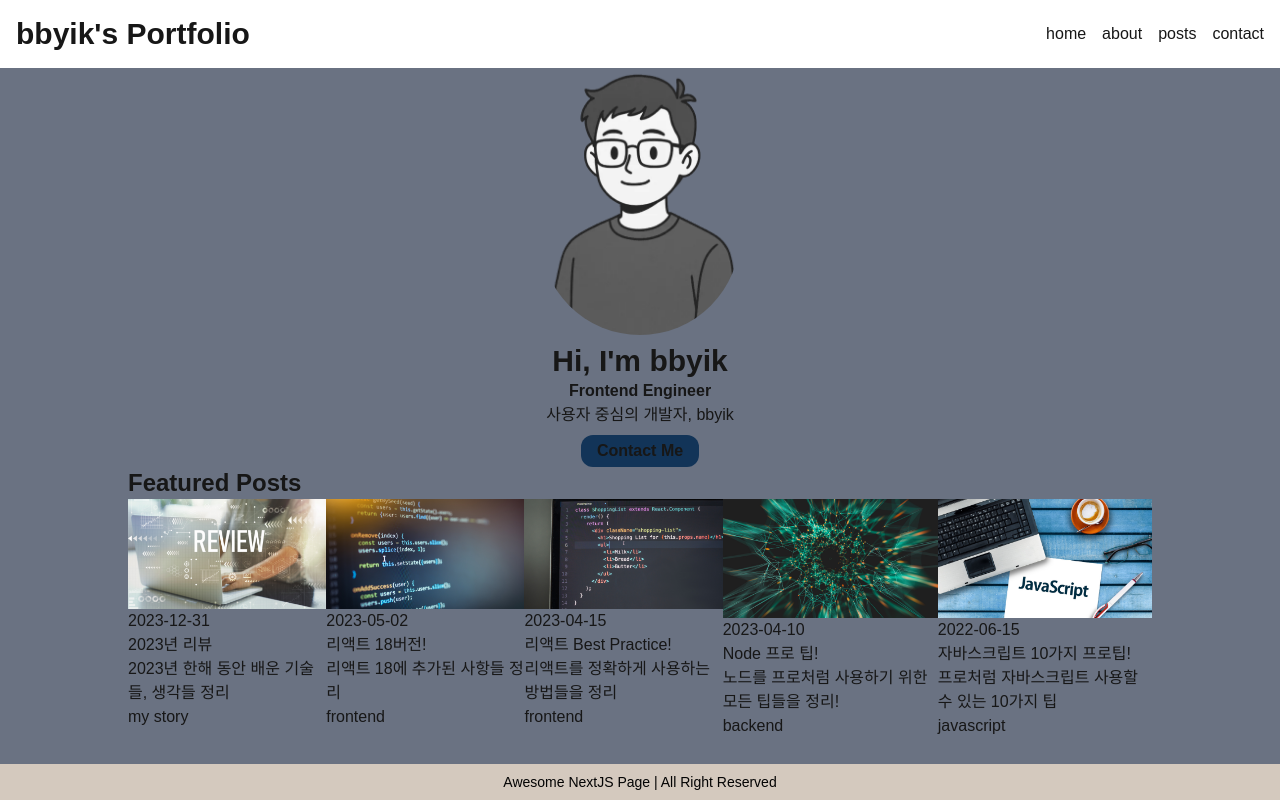
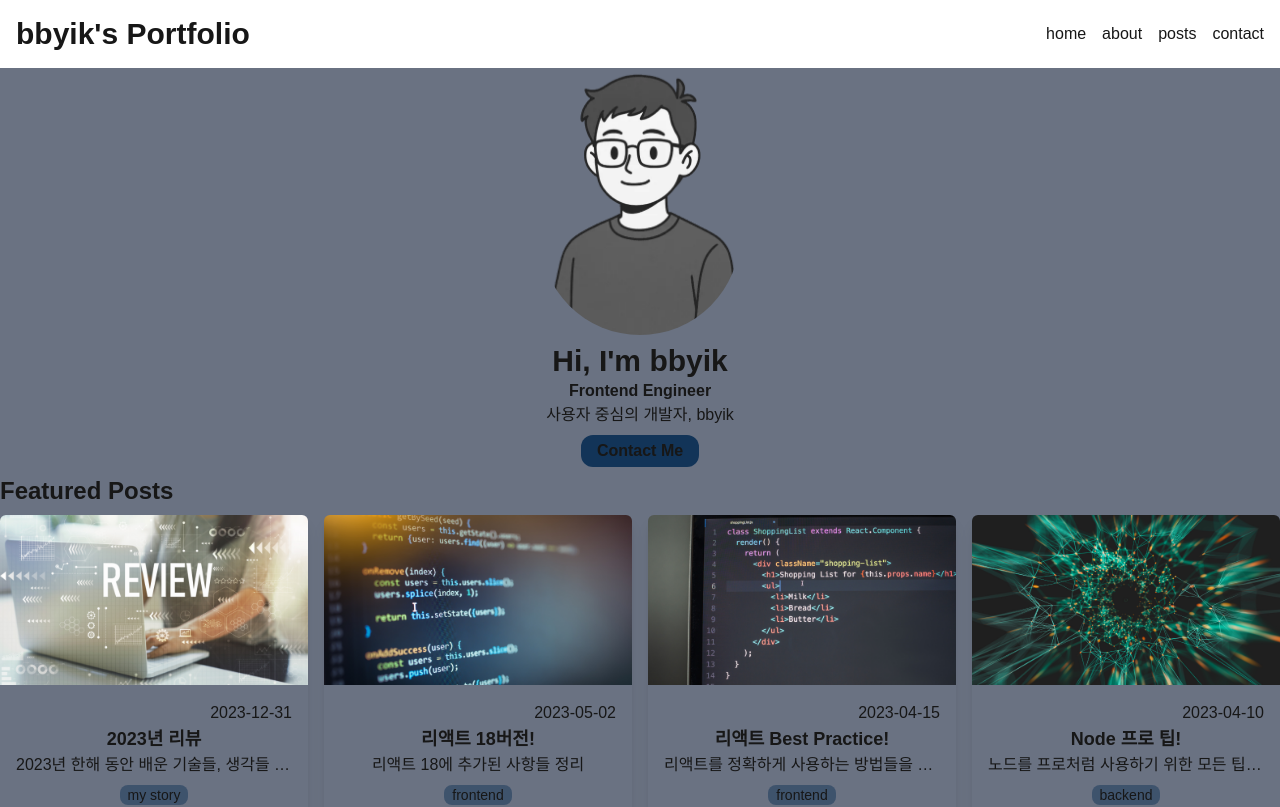
Before and after one commit to bbyik-k/portfolio-site-nextjs, a Next.js app: page / in a window 1280 px wide. Shown: the top 807 px of the page. Built offline with nearby package versions, Linux system fonts and the light colour scheme.

Commit message:
style: add styles for featuredPosts component

```diff
--- a/src/app/globals.css
+++ b/src/app/globals.css
@@ -7,6 +7,12 @@
   --muted: #d4c9be;
   --primary: #123458;
   --contrast: #030303;
+
+  /* ✅ 투명도 컬러 직접 등록 (primary 색상 rgba 변환값) */
+  --primary-10: rgba(18, 52, 88, 0.1);
+  --primary-20: rgba(18, 52, 88, 0.2);
+  --primary-30: rgba(18, 52, 88, 0.3);
+  --primary-50: rgba(18, 52, 88, 0.5);
 }
 
 /* @theme {
@@ -22,6 +28,11 @@
   --color-contrast: var(--contrast);
   --font-sans: var(--font-geist-sans);
   --font-mono: var(--font-geist-mono);
+
+  --color-primary-10: var(--primary-10);
+  --color-primary-20: var(--primary-20);
+  --color-primary-30: var(--primary-30);
+  --color-primary-50: var(--primary-50);
 }
 
 @media (prefers-color-scheme: dark) {
--- a/src/components/FeaturedPosts.tsx
+++ b/src/components/FeaturedPosts.tsx
@@ -5,7 +5,7 @@ export default async function FeaturedPosts() {
   const posts = await getFeaturedPosts();
   return (
     <section>
-      <h2 className='text-2xl font-bold'>Featured Posts</h2>
+      <h2 className='text-2xl font-bold my-2'>Featured Posts</h2>
       <PostGrid posts={posts} />
     </section>
   );
--- a/src/components/PostCard.tsx
+++ b/src/components/PostCard.tsx
@@ -9,11 +9,15 @@ type Props = {
 export default function PostCard({ post: { title, description, date, category, path } }: Props) {
   return (
     <Link href={`/posts/${path}`}>
-      <Image src={`/images/posts/${path}.png`} alt={title} width={300} height={200} />
-      <time>{date.toString()}</time>
-      <h3>{title}</h3>
-      <p>{description}</p>
-      <span>{category}</span>
+      <article className='rounded-md overflow-hidden shadow-lg'>
+        <Image className='w-full' src={`/images/posts/${path}.png`} alt={title} width={300} height={200} />
+        <div className='flex flex-col items-center p-4'>
+          <time className='self-end'>{date.toString()}</time>
+          <h3 className='text-lg font-bold'>{title}</h3>
+          <p className='w-full truncate text-center'>{description}</p>
+          <span className='text-sm rounded-lg bg-primary-50 px-2 my-2'>{category}</span>
+        </div>
+      </article>
     </Link>
   );
 }
--- a/src/components/PostGrid.tsx
+++ b/src/components/PostGrid.tsx
@@ -5,7 +5,7 @@ type Props = {
 };
 export default function PostGrid({ posts }: Props) {
   return (
-    <ul className='flex max-w-5xl'>
+    <ul className='grid gap-4 grid-cols-1 sm:grid-cols-2 md:grid-cols-3 lg:grid-cols-4'>
       {posts.map((post) => (
         <li className='flex flex-col' key={post.path}>
           <PostCard post={post} />
```
